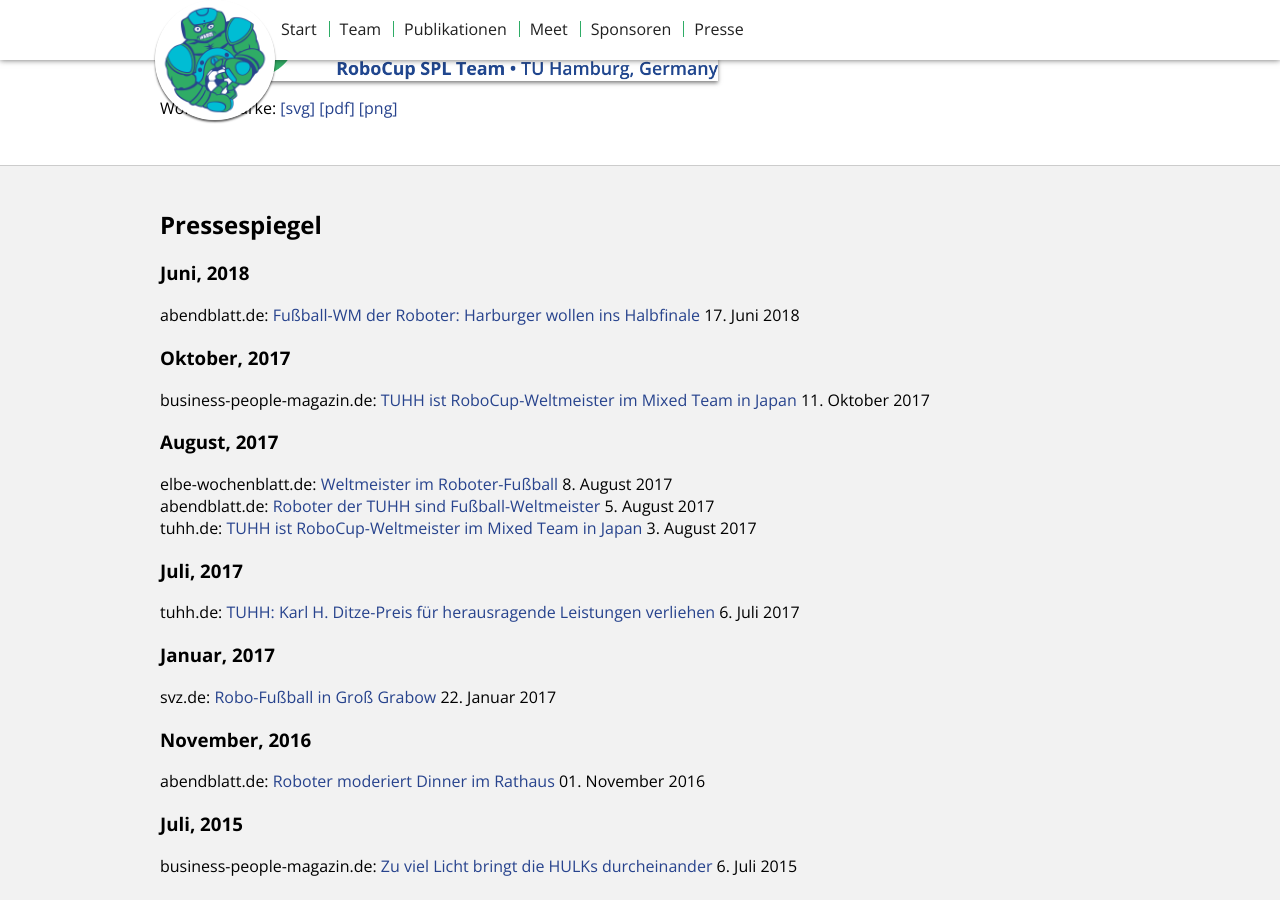
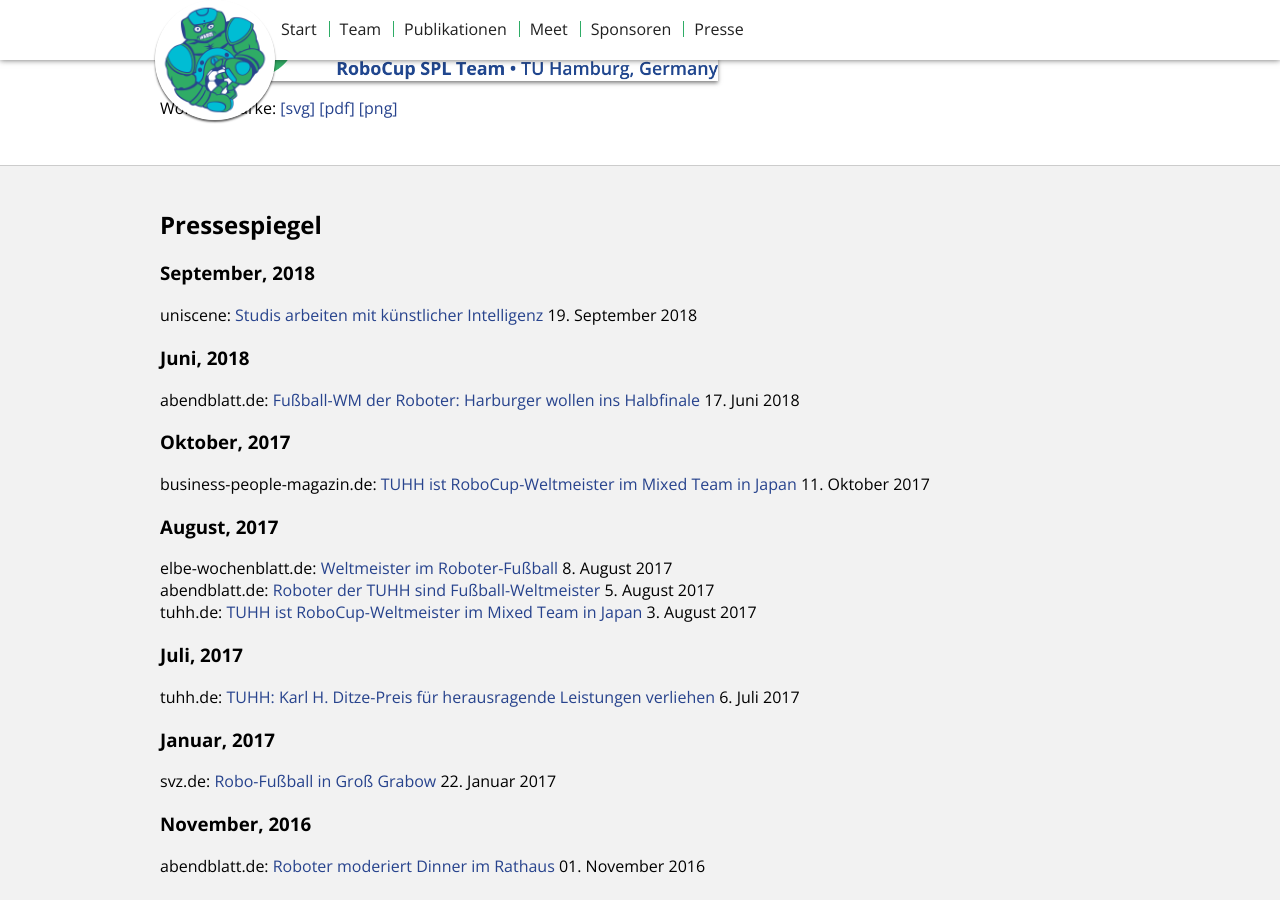
Before and after one commit to HULKs/hulks.github.io, a Jekyll site: the page built from press/index.html, in a window 1280 px wide and 900 px high, scrolled down 385 px. Built offline with Jekyll 4.4.1, drawn with Linux system fonts in a browser that asks for light colours.

Commit message:
Add Uniscene article to press list

```diff
--- a/press/index.html
+++ b/press/index.html
@@ -27,6 +27,8 @@
 <section>
     <div class="container">
       <h2>Pressespiegel</h2>
+      <h3>September, 2018</h3>
+      <p>uniscene: <a href="https://issuu.com/uniscene/docs/uniscene_hamburg_5-2018/14" target="_blank">Studis arbeiten mit künstlicher Intelligenz</a> 19. September 2018</p>
       <h3>Juni, 2018</h3>
       <p>abendblatt.de: <a href="https://www.abendblatt.de/hamburg/article214610037/Fussball-WM-der-Roboter-Harburger-wollen-ins-Halbfinale.html" target="_blank">Fußball-WM der Roboter: Harburger wollen ins Halbfinale</a> 17. Juni 2018</p>
       <h3>Oktober, 2017</h3>
```
